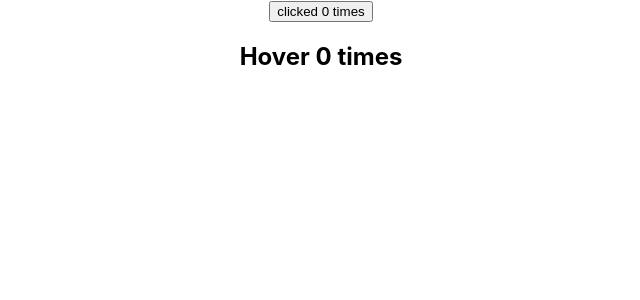
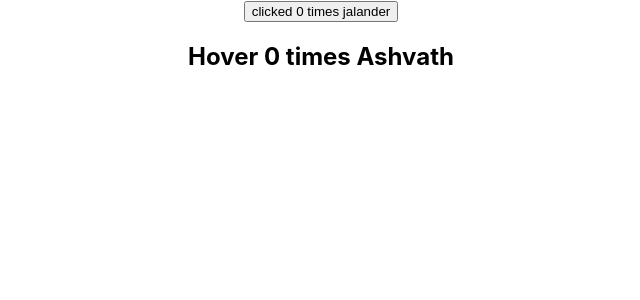
Before and after one commit to jkatipelly/ReactBasics, a React (Create React App) app: page / in a window 1280 px wide. Shown: the top 300 px of the page, without its empty margins (319-959 px from the left). Built offline with nearby package versions, Linux system fonts and the light colour scheme.

Commit message:
passing down props from HOC

```diff
--- a/src/App.js
+++ b/src/App.js
@@ -30,8 +30,8 @@ function App() {
 
   return (
     <div className="App">
-      <ClickCounter />
-      <HoverCounter />
+      <ClickCounter name='jalander'/>
+      <HoverCounter name='Ashvath'/>
     </div>
   );
 }
--- a/src/Components/ClickCounter.js
+++ b/src/Components/ClickCounter.js
@@ -6,7 +6,7 @@ class ClickCounter extends Component {
 
   render() {
     const {count,incrementCount} =this.props
-    return <button onClick={incrementCount}>clicked {count} times</button>
+    return <button onClick={incrementCount}>clicked {count} times {this.props.name} </button>
 
   }
 }
--- a/src/Components/HoverCounter.js
+++ b/src/Components/HoverCounter.js
@@ -9,7 +9,7 @@ import withCounter from './withCounter'
     return (
 
       <div>
-        <h2 onMouseOver={incrementCount}>Hover {count} times </h2>
+        <h2 onMouseOver={incrementCount}>Hover {count} times {this.props.name} </h2>
       </div>
     )
   }
--- a/src/Components/withCounter.js
+++ b/src/Components/withCounter.js
@@ -19,8 +19,10 @@ const withCounter = (WrappedComponent) => {
 
         render()
         {
+            console.log(this.props.name)
             return <WrappedComponent count={this.state.count}
-                                      incrementCount={this.incrementCount}/>
+                                      incrementCount={this.incrementCount}
+                                      {...this.props}/>
         }
     }
 
```
